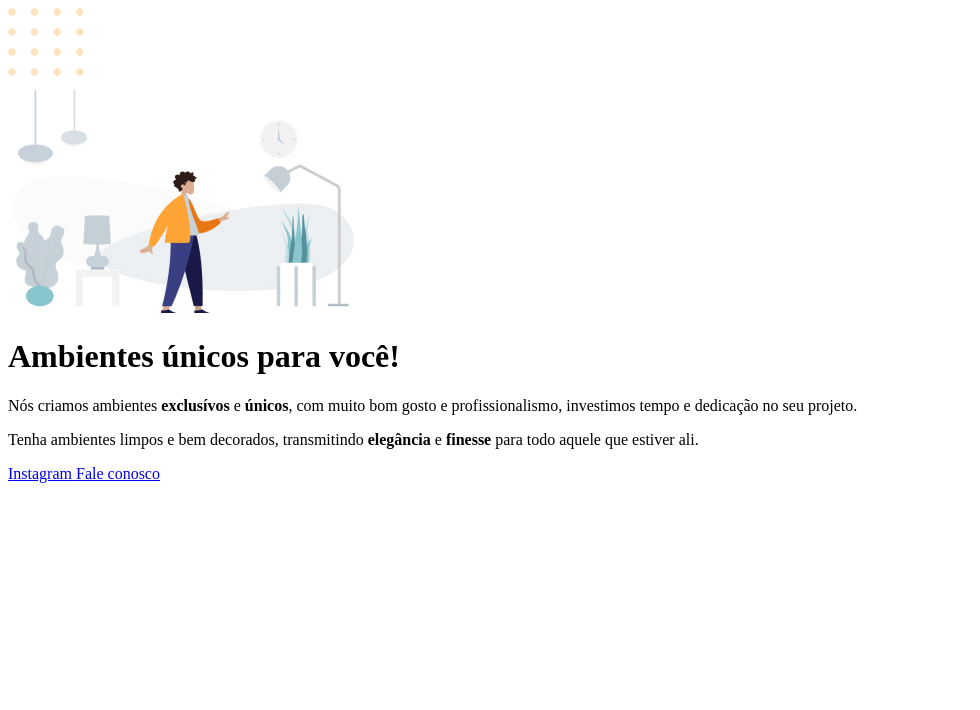
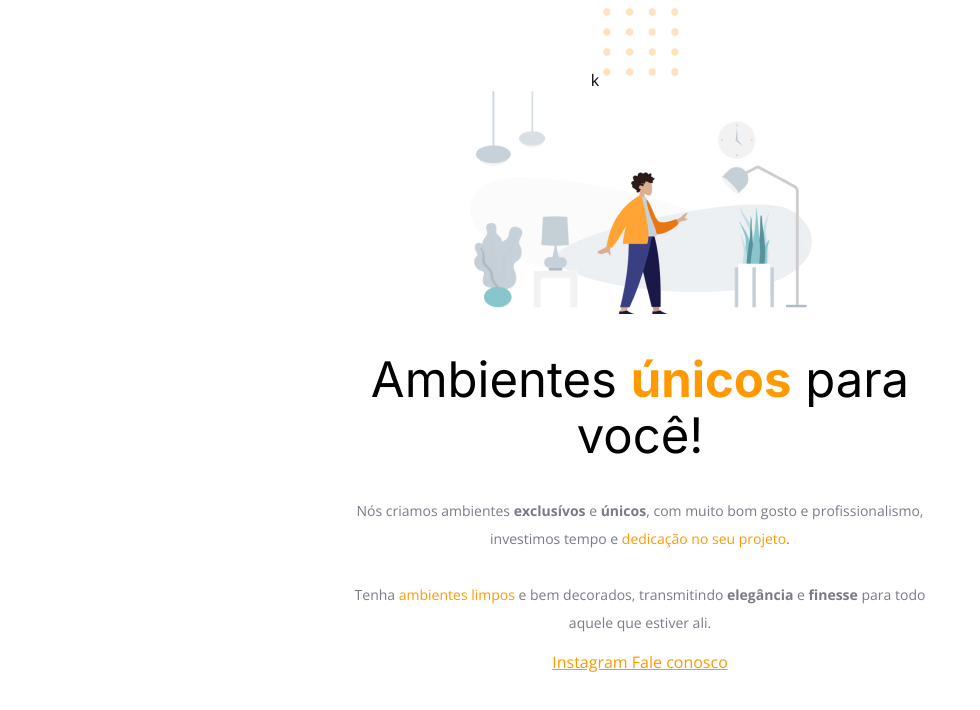
Before and after one commit to Diego-Vini/Rocketseat_Stage-02_Introdu-o_ao_HTML_e_CSS, a plain HTML site: page projeto_01_Ambientes_unicos_para_voce/index.html in a window 1280 px wide. Shown: the whole page, without its empty margins (0-980 px from the left). Drawn offline with nearby package versions, Linux system fonts and the light colour scheme.

Commit message:
Adicionando css

```diff
--- a/projeto_01_Ambientes_unicos_para_voce/index.html
+++ b/projeto_01_Ambientes_unicos_para_voce/index.html
@@ -1,9 +1,18 @@
 <!DOCTYPE html>
 <html lang="pt-br">
 <head>
+  <link rel="preconnect" href="https://fonts.googleapis.com">
+  <link rel="preconnect" href="https://fonts.gstatic.com" crossorigin>
+
   <meta charset="UTF-8">
   <meta name="viewport" content="width=device-width, initial-scale=1.0">
+
   <title>Móveis Customizados</title>
+
+  <link href="https://fonts.googleapis.com/css2?family=Inter:wght@400;700&family=Open+Sans:wght@400;700&display=swap" rel="stylesheet">
+
+  <link rel="stylesheet" href="style.css">k
+
 </head>
 <body>
   <img
@@ -20,8 +29,8 @@
       Nós criamos ambientes <strong>exclusívos</strong> e
       <strong>únicos</strong>, com muito bom gosto e profissionalismo,
       investimos tempo e <span>dedicação no seu projeto</span>.
-    </p>
-    <p>
+    <br>
+    <br>
       Tenha <span>ambientes limpos</span> e bem decorados, transmitindo <strong>elegância</strong>
       e <strong>finesse</strong> para todo aquele que estiver ali.
     </p>
--- /dev/null
+++ b/projeto_01_Ambientes_unicos_para_voce/style.css
@@ -0,0 +1,32 @@
+body, p, a{
+  font-family: 'Open Sans', sans-serif;
+
+  text-align: center;
+}
+
+
+h1{
+  font-family: 'Inter', sans-serif;
+  font-size: 49px;
+  line-height: 56px;
+  font-weight: normal;
+}
+
+h1 span {
+  font-weight: bold;
+}
+
+#hero {
+  width: 592px;
+  margin: auto;
+}
+
+span, a {
+  color: #FF9900;
+}
+
+p {
+  color: #7D7987;
+  font-size: 14px;
+  line-height: 28px;
+}
```
